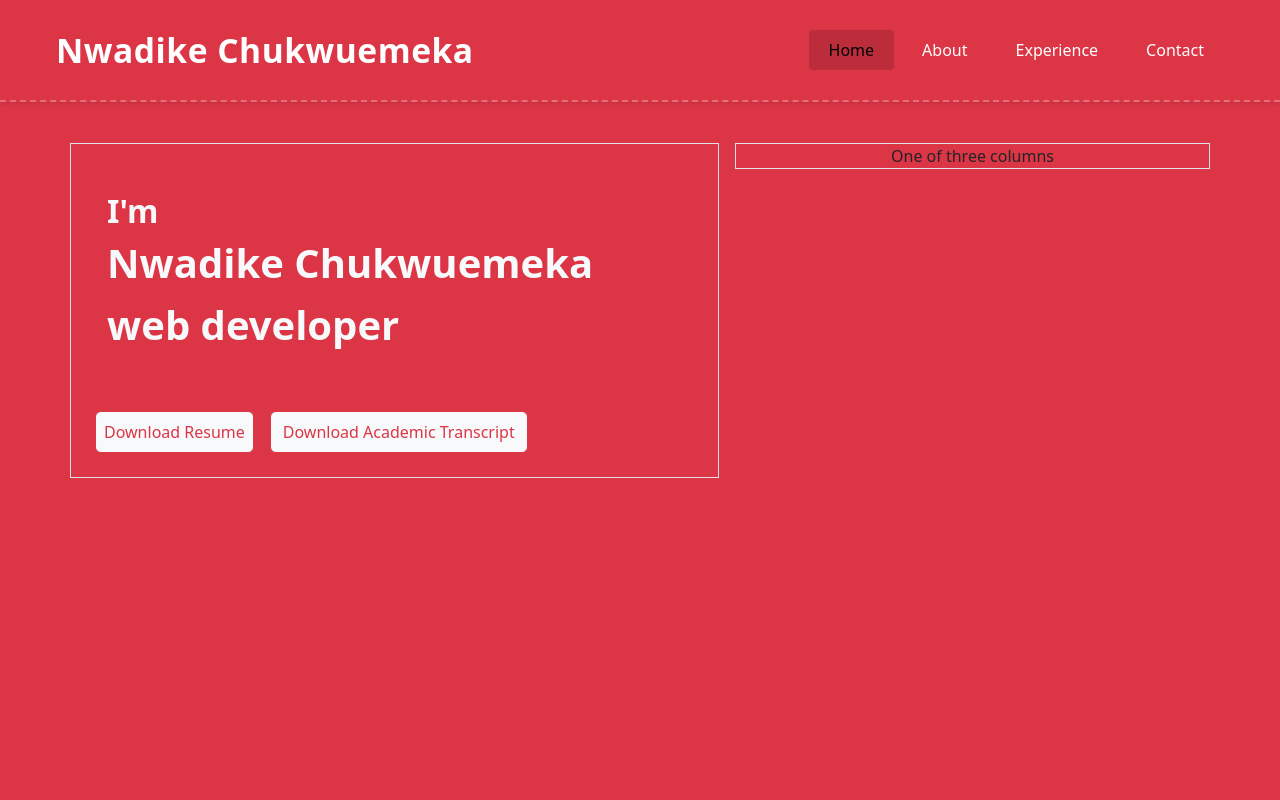
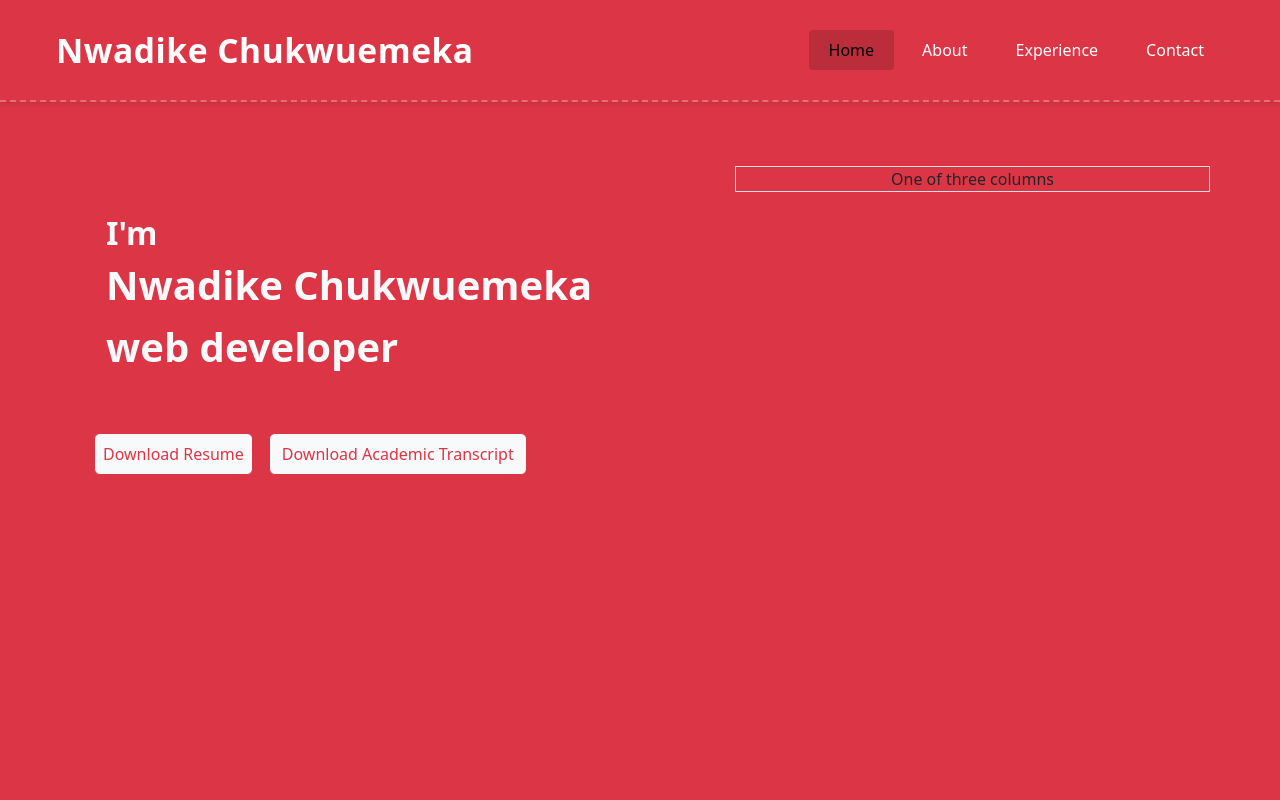
Before and after one commit to johnjerry8749/portflio, a React (Vite) app in the folder frontend/: page / in a window 1280 px wide. Shown: the top 800 px of the page. Built offline with nearby package versions, Linux system fonts and the light colour scheme.

Commit message:
Refactor Home component layout for improved styling and spacing

```diff
--- a/frontend/src/components/Home.jsx
+++ b/frontend/src/components/Home.jsx
@@ -5,10 +5,10 @@ const Home = () => {
     <div>
       <Navbar />
 
-      <div className="Banner p-3 border border-danger d-flex gap-3 justify-content-center bg-danger ">
-        <div className="container text-center mt-4">
+      <div className="Banner p-3 d-flex gap-3 justify-content-center bg-danger ">
+        <div className="container text-center mt-5">
           <div className="row align-items-start  gap-3 vh-100">
-            <div className="col border p-3 fs-1 fw-bolder text-light">
+            <div className="col p-3 fs-1 fw-bolder text-light">
               <div className="banner-textbox m-3 p-3">
                 <h2 className="row fs-2 fw-bolder text-light">I'm</h2>
                 <h1 className="row fs-1 fw-bolder text-light">
```
